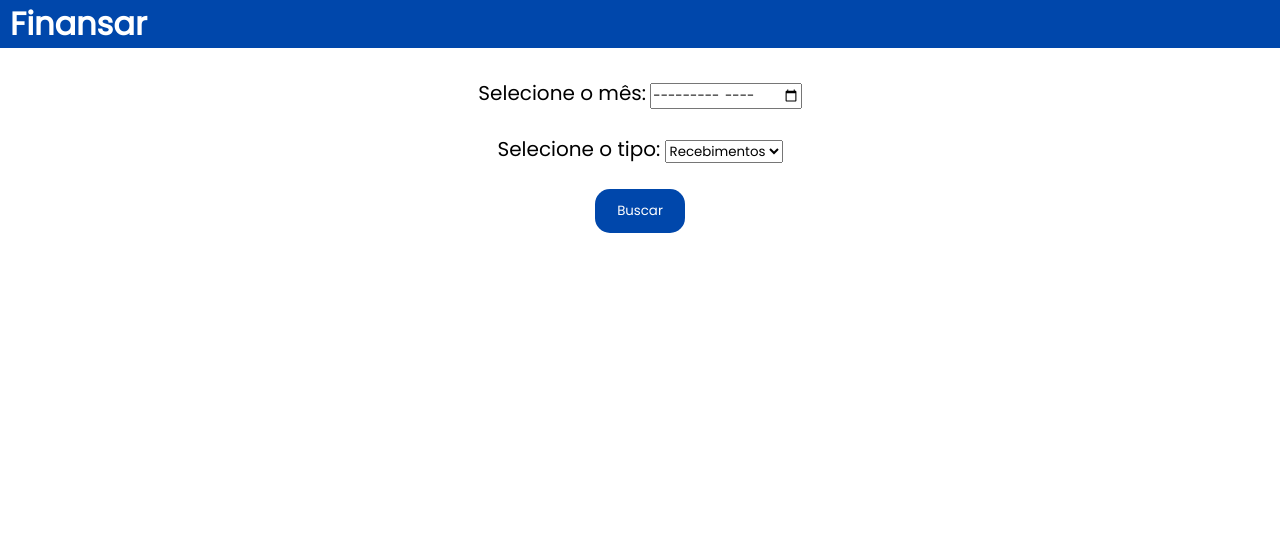
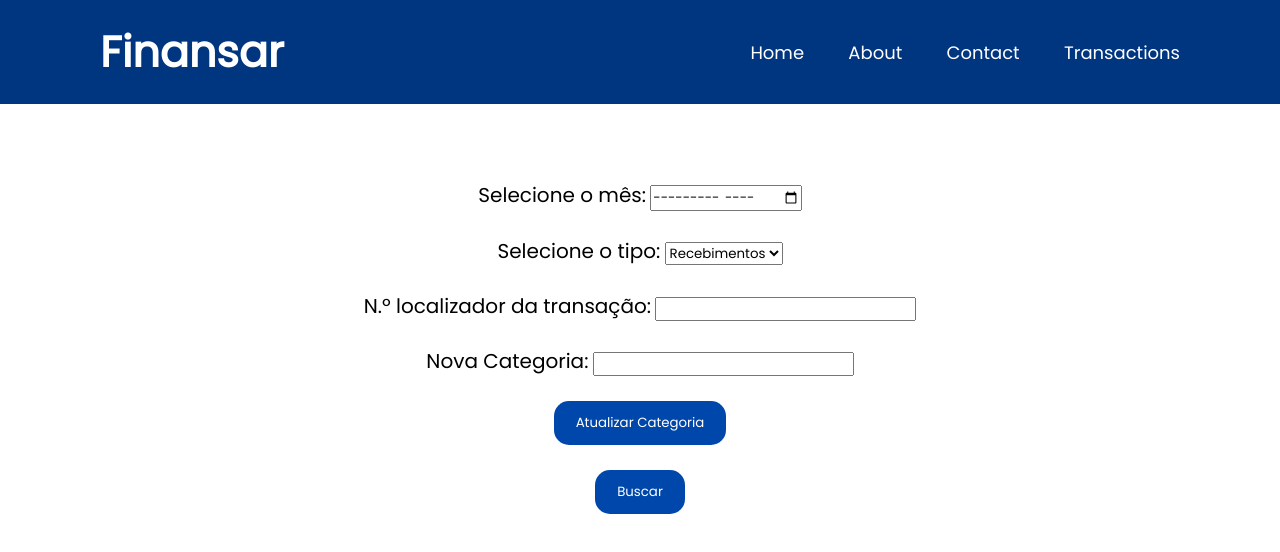
Before and after one commit to EduCapdeville/Finansar-front-end, a plain HTML site: page index.html in a window 1280 px wide. Drawn offline with Linux system fonts and the light colour scheme.

Commit message:
:lipstick: Change the style of the page.
Add new functionalites about category of the transaction

```diff
--- a/index.html
+++ b/index.html
@@ -9,12 +9,18 @@
     <title>Finansar</title>
 </head>
 
-<body>
-    <div class="navbar">
-        <h1>Finansar</h1>
-    </div>
+<body onload="getPageContent('home')">
+    <header>
+        <h1 class="logo">Finansar</h1>
+        <nav class="navbar">
+            <a href="#">Home</a>
+            <a href="#">About</a>
+            <a href="#">Contact</a>
+            <a href="#">Transactions</a>
+        </nav>
+    </header>
 
-    <div class="container-ultimate">
+    <div class="home espaco-superior" id="content">
         <div class="container">
             <label for="mes">Selecione o mês:</label>
             <input type="month" id="mes" name="mes"><br><br>
@@ -23,11 +29,16 @@
                 <option class="selecionar-tipo" value="recebimentos">Recebimentos</option>
                 <option class="selecionar-tipo" value="gastos">Gastos</option>
             </select><br><br>
-            <button id="buscar-btn" onclick="criar_tabela()">Buscar</button><br><br>
+            <label for="transacao_id">N.º localizador da transação:</label>
+            <input type="text" id="transacao_id" name="transacao_id"><br><br>
+            <label for="nova_categoria">Nova Categoria:</label>
+            <input type="text" id="nova_categoria" name="nova_categoria"><br><br>
+            <button id="atualizar-categoria-btn" onclick="atualizarCategoria()">Atualizar Categoria</button><br><br>
+            <button id="buscar-btn" onclick="criarTabela()">Buscar</button><br><br>
         </div>
         <div id="resultado"></div>
     </div>
-    <script src="script.js"></script>
+    <script src="script.js" ></script>
 </body>
 
 </html>
--- a/styles.css
+++ b/styles.css
@@ -1,13 +1,61 @@
+:root {
+    --azul-principal: rgb(0, 53, 128);
+    --branco-principal: rgb(255, 255, 255);
+    --azul-variante-claro: rgb(0, 71, 171);
+    --color-4: rgb(0, 132, 255);
+    --color-5: rgb(12, 83, 182);
+}
+
+
 * {
     font-family: 'Poppins', sans-serif;
     margin: 0;
     padding: 0;
+    box-sizing: border-box;
 }
 
-.container-ultimate {
+header {
+    position: fixed;
+    top: 0;
+    left: 0;
+    width: 100%;
+    padding: 20px 100px;
+    background: var(--azul-principal);
     display: flex;
-    flex-direction: column;
+    justify-content: space-between;
     align-items: center;
+    z-index: 100;
+}
+
+.logo {
+    color: var(--branco-principal);
+    font-size: 43px;
+    color: var(--branco-principal);
+    font-weight: 700;
+}
+
+.navbar a {
+    position: relative;
+    font-size: 18px;
+    color: var(--branco-principal);
+    font-weight: 500;
+    text-decoration: none;
+    margin-left: 40px;
+}
+
+.navbar a::before {
+    content: '';
+    position: absolute;
+    top: 100%;
+    left: 0;
+    width: 0;
+    height: 2px;
+    background: var(--branco-principal);
+    transition: .3s;
+}
+
+.navbar a:hover::before {
+    width: 100%;
 }
 
 .container {
@@ -15,14 +63,11 @@
     margin-top: 30px;
 }
 
-
-.navbar {
-    overflow: hidden;
-    background-color: #0047ab;
-}
-
 #resultado {
     margin-top: 20px;
+    display: flex;
+    align-items: center;
+    justify-content: center;
 }
 
 td {
@@ -32,15 +77,35 @@ td {
 }
 
 th {
-    background-color: #0047ab;
+    background-color: var(--azul-variante-claro);
     color: white;
 }
 
-tr:nth-child(even) {background-color: #f2f2f2;}
+tr:nth-child(even) {
+    background-color: #f2f2f2;
+}
 
-h1 {
-    margin-left: 10px;
-    color: white;
+#content {
+    text-align: center;
+}
+
+.Home {
+    color: #2e2e2e;
+    font-size: 100px;
+}
+
+.Home span {
+    color: var(--azul-variante-claro);
+    text-shadow: 0 0 10px var(--azul-principal);
+}
+
+.whos {
+    padding-top: 100px;
+    font-size: 30px;
+}
+
+.espaco-superior {
+    padding-top: 150px;
 }
 
 label {
@@ -53,23 +118,13 @@ button {
     text-align: center;
     text-decoration: none;
     outline: none;
-    color: #fff;
-    background-color: #0047ab;
+    color: var(--branco-principal);
+    background-color: var(--azul-variante-claro);
     border-color: transparent;
     border-radius: 15px;
-    transition: 0.3s ease-in;
+    transition: ease-in;
 }
 
 button:hover {
-    background-color: transparent;
-    border: 2px solid #0047ab;
-    box-shadow: 0 0 10px #003681;
-    color: #0047ab;
-    transition: 0.3s ease-in;
-    font-weight: bold;
+    background-color: var(--azul-principal);
 }
-
-button:active {
-    transform: scale(1.1);
-    transition: 100ms;
-}
```
